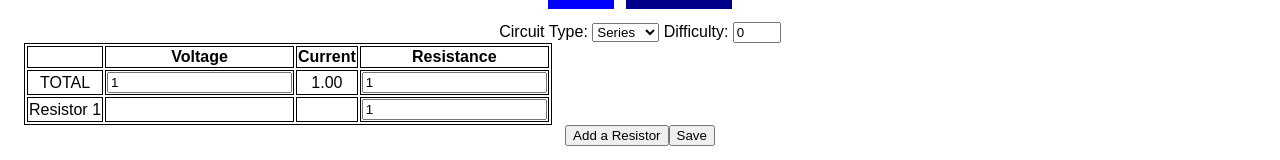
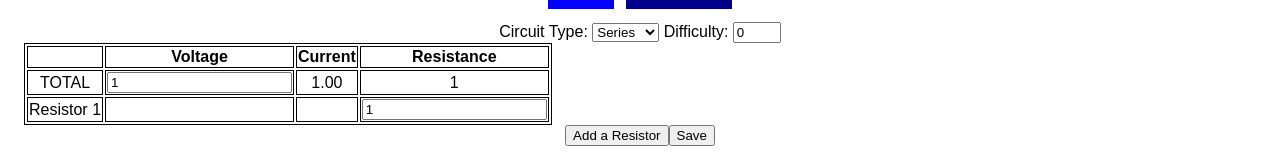
Before and after one commit to hansenjl/circuit-builder-client, a React (Create React App) app: page /problems/new in a window 1280 px wide. Shown: the part 180-340 px from the top of the page. Built offline with nearby package versions, Linux system fonts and the light colour scheme.

Commit message:
Refactored code so that total resistance depends upon individual resistors

```diff
--- a/src/containers/ProblemForm.js
+++ b/src/containers/ProblemForm.js
@@ -16,6 +16,7 @@ class ProblemForm extends Component {
   }
 
   handleNestedChange = event => {
+
     const nestedProblemFormData = Object.assign({}, this.props.problemFormData, {
       loops: [{
         resistors:[
@@ -23,7 +24,14 @@ class ProblemForm extends Component {
         ]
       }]
     })
-    this.props.updateProblemFormData(nestedProblemFormData)
+
+    let calculatedResistance = parseInt(nestedProblemFormData.loops[0].resistors.reduce((tot,resistor)=>{return tot += resistor.resistance},0),10)
+
+    const finalFormData = Object.assign({},nestedProblemFormData,{
+        tot_resistance: calculatedResistance
+    } )
+
+    this.props.updateProblemFormData(finalFormData)
   }
 
   handleOnSubmit = event => {
@@ -86,12 +94,7 @@ class ProblemForm extends Component {
                 {(tot_voltage / tot_resistance).toFixed(2)}
               </td>
               <td>
-                <input
-                type="number"
-                name="tot_resistance"
-                onChange={this.handleOnChange}
-                value={tot_resistance}
-                min="0"/>
+                {tot_resistance}
               </td>
             </tr>
             <tr>
@@ -101,7 +104,7 @@ class ProblemForm extends Component {
               <td>
                 <input
                 type="number"
-                name="resistance"
+                name="R1"
                 onChange={this.handleNestedChange}
                 value={loops[0].resistors[0].resistance}
                 min="0"/>
```
